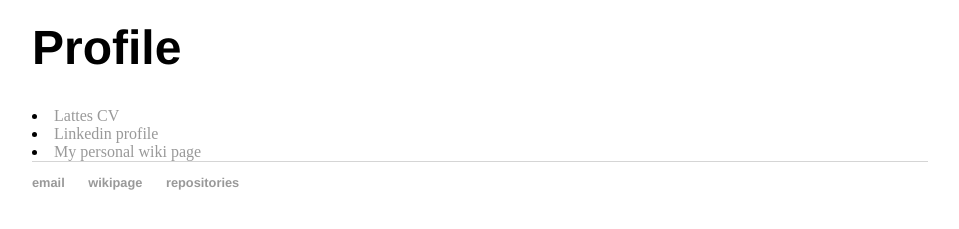
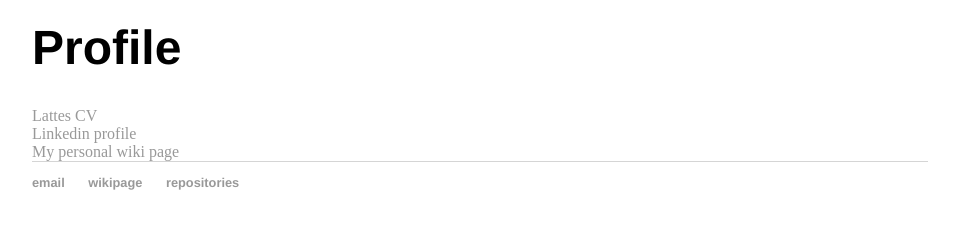
Before and after one commit to cleberjamaral/cleberjamaral.github.io, a Jekyll site: the page built from about/index.html, in a window 1280 px wide. Shown: the part 631-860 px from the top of the page, without its empty margins (160-1119 px from the left). Built offline with Jekyll 4.4.1, drawn with Linux system fonts in a browser that asks for light colours.

```diff
--- a/about/index.html
+++ b/about/index.html
@@ -10,7 +10,7 @@ title: Cleber Jorge Amaral - about
 	<p>My recent news and shares are in my <a href="https://www.linkedin.com/in/cleber-jorge-amaral-77827a10/detail/recent-activity/shares/">Linkedin profile</a>.</p>
 
 	<h1>Profile</h1>
-	<li><a href="http://lattes.cnpq.br/1527306876321584">Lattes CV</a></li>
-	<li><a href="https://br.linkedin.com/in/cleber-jorge-amaral-77827a10">Linkedin profile</a></li>
-	<li><a href="https://wiki.sj.ifsc.edu.br/wiki/index.php/Usu%C3%A1rio:Cleber.amaral">My personal wiki page</a></li>
+	<a href="http://lattes.cnpq.br/1527306876321584">Lattes CV</a><br>
+	<a href="https://br.linkedin.com/in/cleber-jorge-amaral-77827a10">Linkedin profile</a><br>
+	<a href="https://wiki.sj.ifsc.edu.br/wiki/index.php/Usu%C3%A1rio:Cleber.amaral">My personal wiki page</a><br>
 </div>
```
